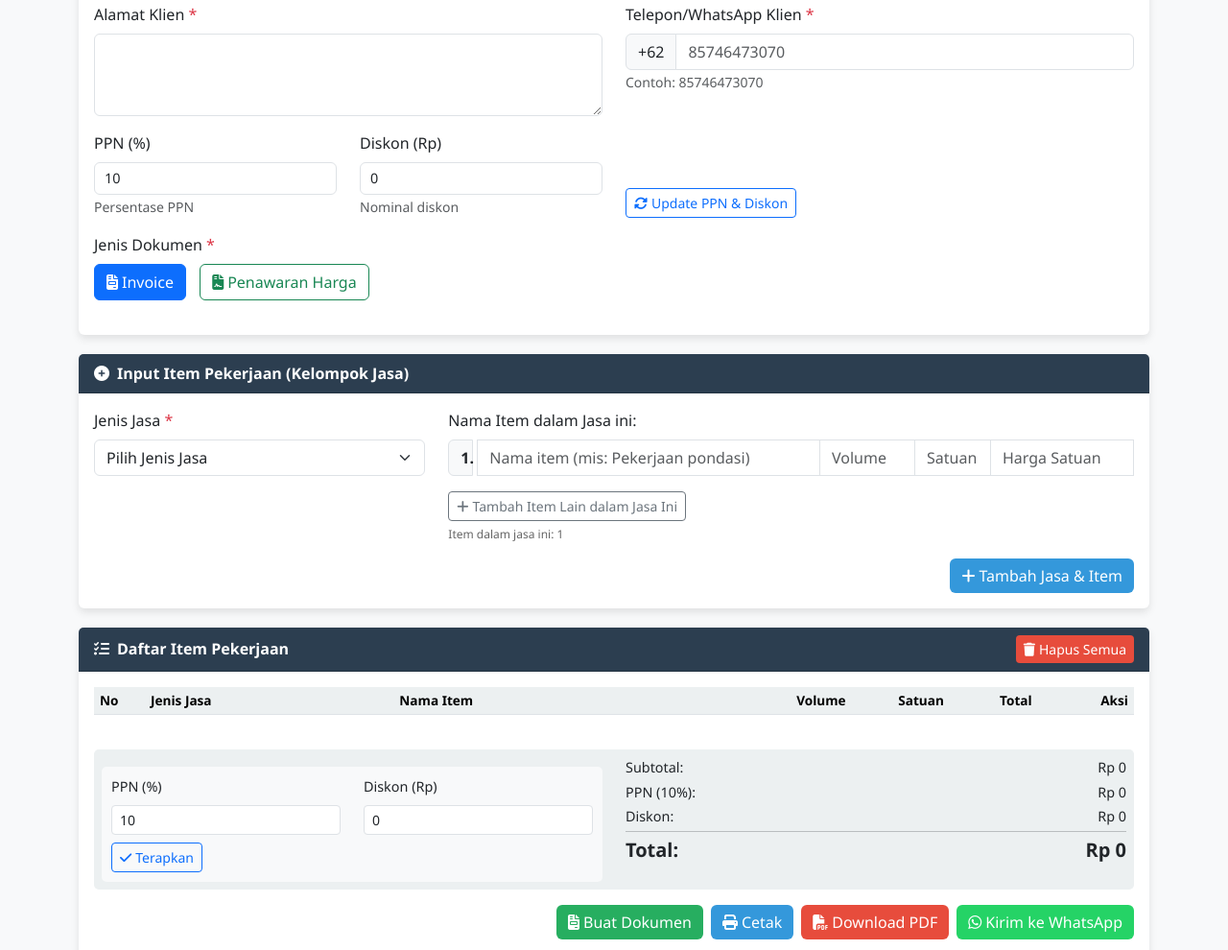
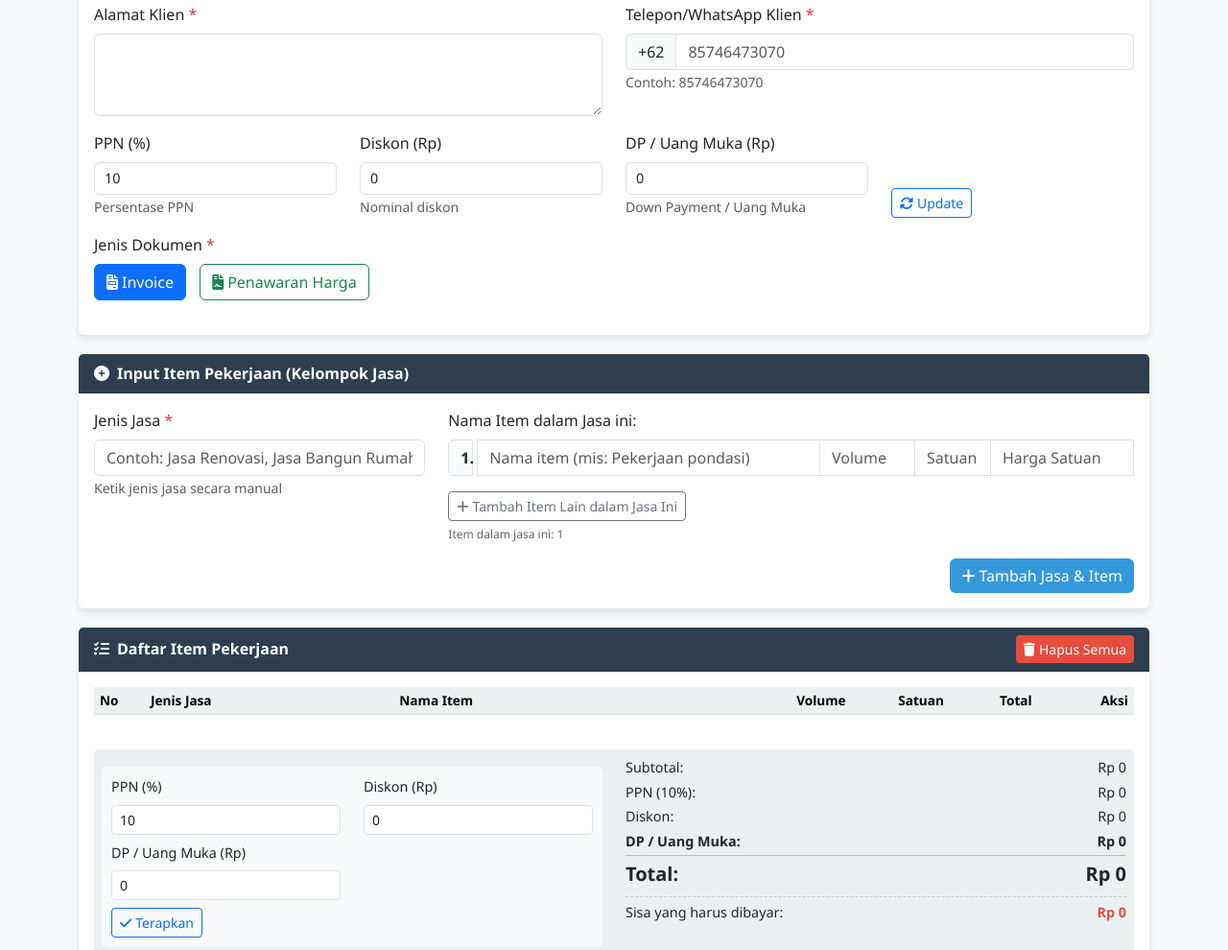
Before and after one commit to potosenam/invoicebangunankediri, a plain HTML site: page index.html in a window 1280 px wide. Shown: the part 890-1880 px from the top of the page at 96% size. Drawn offline with nearby package versions, Linux system fonts and the light colour scheme.

Commit message:
Update index1.html

```diff
--- a/index.html
+++ b/index.html
@@ -394,7 +394,7 @@
             margin-top: 5px;
         }
 
-        /* Form input untuk PPN dan diskon manual */
+        /* Form input untuk PPN, diskon, dan DP manual */
         .tax-discount-section {
             background-color: #f8f9fa;
             padding: 10px;
@@ -403,7 +403,7 @@
             font-size: 0.9rem;
         }
 
-        /* Input untuk PPN dan diskon */
+        /* Input untuk PPN, diskon, dan DP */
         .tax-discount-inputs .form-control {
             font-size: 0.9rem;
             padding: 5px 10px;
@@ -423,6 +423,11 @@
             text-align: right;
             margin-right: 5px;
             font-weight: bold;
+        }
+
+        /* Styling untuk jenis jasa input manual */
+        .service-type-manual {
+            margin-bottom: 10px;
         }
     </style>
 </head>
@@ -528,7 +533,7 @@
                         </div>
                     </div>
 
-                    <!-- Input untuk PPN dan Diskon Manual -->
+                    <!-- Input untuk PPN, Diskon, dan DP Manual -->
                     <div class="row tax-discount-inputs">
                         <div class="col-md-3 mb-3">
                             <label for="ppnPercentage" class="form-label">PPN (%)</label>
@@ -540,9 +545,14 @@
                             <input type="number" class="form-control" id="discountAmount" value="0" min="0">
                             <small class="form-text text-muted">Nominal diskon</small>
                         </div>
-                        <div class="col-md-6 mb-3 d-flex align-items-end">
+                        <div class="col-md-3 mb-3">
+                            <label for="dpAmount" class="form-label">DP / Uang Muka (Rp)</label>
+                            <input type="number" class="form-control" id="dpAmount" value="0" min="0">
+                            <small class="form-text text-muted">Down Payment / Uang Muka</small>
+                        </div>
+                        <div class="col-md-3 mb-3 d-flex align-items-end">
                             <button type="button" id="updateTaxDiscountBtn" class="btn btn-outline-primary btn-sm">
-                                <i class="fas fa-sync-alt me-1"></i>Update PPN & Diskon
+                                <i class="fas fa-sync-alt me-1"></i>Update
                             </button>
                         </div>
                     </div>
@@ -574,16 +584,8 @@
                     <div class="row">
                         <div class="col-md-4 mb-3">
                             <label for="serviceType" class="form-label">Jenis Jasa <span class="text-danger">*</span></label>
-                            <select class="form-select" id="serviceType" required>
-                                <option value="">Pilih Jenis Jasa</option>
-                                <option value="Jasa Renovasi">Jasa Renovasi</option>
-                                <option value="Jasa Bangun Rumah">Jasa Bangun Rumah</option>
-                                <option value="Jasa Arsitek">Jasa Arsitek</option>
-                                <option value="Jasa Buat Kolam">Jasa Buat Kolam</option>
-                                <option value="Jasa Pasang Genting">Jasa Pasang Genting</option>
-                                <option value="Jasa Pengecatan">Jasa Pengecatan</option>
-                                <option value="Lainnya">Lainnya</option>
-                            </select>
+                            <input type="text" class="form-control" id="serviceType" placeholder="Contoh: Jasa Renovasi, Jasa Bangun Rumah, dll." required>
+                            <small class="form-text text-muted">Ketik jenis jasa secara manual</small>
                         </div>
                         <div class="col-md-8 mb-3">
                             <label class="form-label">Nama Item dalam Jasa ini:</label>
@@ -643,7 +645,7 @@
                     </table>
                 </div>
 
-                <!-- Total Section dengan PPN dan Diskon Manual -->
+                <!-- Total Section dengan PPN, Diskon, dan DP Manual -->
                 <div class="total-section">
                     <div class="row">
                         <div class="col-md-6">
@@ -658,6 +660,12 @@
                                         <input type="number" class="form-control form-control-sm" id="currentDiscount" value="0" min="0">
                                     </div>
                                 </div>
+                                <div class="row mt-2">
+                                    <div class="col-md-6">
+                                        <label for="currentDP" class="form-label">DP / Uang Muka (Rp)</label>
+                                        <input type="number" class="form-control form-control-sm" id="currentDP" value="0" min="0">
+                                    </div>
+                                </div>
                                 <button type="button" id="applyTaxDiscountBtn" class="btn btn-outline-primary btn-sm mt-2">
                                     <i class="fas fa-check me-1"></i>Terapkan
                                 </button>
@@ -676,10 +684,18 @@
                                 <span>Diskon:</span>
                                 <span id="discount">Rp 0</span>
                             </div>
+                            <div class="d-flex justify-content-between mb-1 fw-bold">
+                                <span>DP / Uang Muka:</span>
+                                <span id="dpDisplay">Rp 0</span>
+                            </div>
                             <hr class="my-1">
                             <div class="d-flex justify-content-between fw-bold fs-5">
                                 <span>Total:</span>
                                 <span id="total">Rp 0</span>
+                            </div>
+                            <div class="d-flex justify-content-between mt-2" style="border-top: 1px dashed #ccc; padding-top: 5px;">
+                                <span>Sisa yang harus dibayar:</span>
+                                <span id="remainingDisplay" class="fw-bold" style="color: #e74c3c;">Rp 0</span>
                             </div>
                         </div>
                     </div>
@@ -786,16 +802,24 @@ Atas Nama: BANGUNAN KEDIRI</textarea>
                             <span>Diskon:</span>
                             <span id="documentDiscount">Rp 0</span>
                         </div>
+                        <div class="d-flex justify-content-between mb-0 fw-bold">
+                            <span>DP / Uang Muka:</span>
+                            <span id="documentDP">Rp 0</span>
+                        </div>
                         <hr class="my-1">
                         <div class="d-flex justify-content-between fw-bold" style="font-size: 1rem;">
                             <span>TOTAL PEMBAYARAN:</span>
                             <span id="documentTotal">Rp 0</span>
                         </div>
+                        <div class="d-flex justify-content-between mt-2" style="border-top: 1px dashed #ccc; padding-top: 5px;">
+                            <span>Sisa yang harus dibayar:</span>
+                            <span id="documentRemaining" class="fw-bold" style="color: #e74c3c;">Rp 0</span>
+                        </div>
                     </div>
                 </div>
             </div>
 
-            <!-- Area Tanda Tangan Berdampingan dengan Stempel di TTD Direktur -->
+            <!-- Area Tanda Tangan Berdampingan dengan Stempel di TTD Manajemen -->
             <div class="signature-area">
                 <div class="signature-container">
                     <!-- Tanda Tangan Klien -->
@@ -806,15 +830,15 @@ Atas Nama: BANGUNAN KEDIRI</textarea>
                         <p style="font-size: 0.8rem;">Klien</p>
                     </div>
 
-                    <!-- Tanda Tangan Direktur dengan Stempel di atasnya -->
+                    <!-- Tanda Tangan Manajemen dengan Stempel di atasnya -->
                     <div class="director-signature">
-                        <!-- Stempel ditempatkan di atas tanda tangan direktur, agak ke kiri -->
+                        <!-- Stempel ditempatkan di atas tanda tangan manajemen, agak ke kiri -->
                         <img src="img/stempel.png" alt="Stempel Perusahaan" class="stempel-over-signature">
 
                         <p class="mb-0">Hormat kami,</p>
                         <div class="signature-line"></div>
                         <p class="fw-bold mt-0">BANGUNAN KEDIRI</p>
-                        <p style="font-size: 0.8rem;">Direktur</p>
+                        <p style="font-size: 0.8rem;">Manajemen</p>
                     </div>
                 </div>
 
@@ -913,6 +937,7 @@ Atas Nama: BANGUNAN KEDIRI</textarea>
             let currentDocumentType = 'invoice'; // 'invoice' atau 'quotation'
             let ppnPercentage = 10; // Default PPN 10%
             let discountAmount = 0; // Default diskon 0
+            let dpAmount = 0; // Default DP 0
 
             // Format angka ke format Rupiah
             function formatRupiah(angka) {
@@ -966,7 +991,7 @@ Atas Nama: BANGUNAN KEDIRI</textarea>
                 return `BK/${projectNumber}/${docTypeCode}/${monthRoman}/${year}`;
             }
 
-            // Hitung total dengan PPN dan diskon
+            // Hitung total dengan PPN, diskon, dan DP
             function calculateTotal() {
                 let subtotal = 0;
                 items.forEach(item => {
@@ -976,31 +1001,38 @@ Atas Nama: BANGUNAN KEDIRI</textarea>
                 const tax = subtotal * (ppnPercentage / 100);
                 const discount = discountAmount;
                 const total = subtotal + tax - discount;
-
+                const remaining = total - dpAmount;
+
+                // Update display di tabel utama
                 document.getElementById('subtotal').textContent = formatRupiah(subtotal);
                 document.getElementById('tax').textContent = formatRupiah(tax);
                 document.getElementById('discount').textContent = formatRupiah(discount);
                 document.getElementById('total').textContent = formatRupiah(total);
                 document.getElementById('ppnPercentDisplay').textContent = ppnPercentage;
-
-                return { subtotal, tax, discount, total };
-            }
-
-            // Update PPN dan diskon
+                document.getElementById('dpDisplay').textContent = formatRupiah(dpAmount);
+                document.getElementById('remainingDisplay').textContent = formatRupiah(remaining);
+
+                return { subtotal, tax, discount, total, dpAmount, remaining };
+            }
+
+            // Update PPN, diskon, dan DP
             document.getElementById('applyTaxDiscountBtn').addEventListener('click', function() {
                 ppnPercentage = parseFloat(document.getElementById('currentPpn').value) || 0;
                 discountAmount = parseFloat(document.getElementById('currentDiscount').value) || 0;
+                dpAmount = parseFloat(document.getElementById('currentDP').value) || 0;
                 calculateTotal();
             });
 
-            // Update PPN dan diskon dari form proyek
+            // Update PPN, diskon, dan DP dari form proyek
             document.getElementById('updateTaxDiscountBtn').addEventListener('click', function() {
                 ppnPercentage = parseFloat(document.getElementById('ppnPercentage').value) || 0;
                 discountAmount = parseFloat(document.getElementById('discountAmount').value) || 0;
+                dpAmount = parseFloat(document.getElementById('dpAmount').value) || 0;
 
                 // Update nilai di total section
                 document.getElementById('currentPpn').value = ppnPercentage;
                 document.getElementById('currentDiscount').value = discountAmount;
+                document.getElementById('currentDP').value = dpAmount;
 
                 calculateTotal();
             });
@@ -1056,7 +1088,7 @@ Atas Nama: BANGUNAN KEDIRI</textarea>
 
                 const serviceType = document.getElementById('serviceType').value;
                 if (!serviceType) {
-                    alert('Silakan pilih jenis jasa terlebih dahulu!');
+                    alert('Silakan ketik jenis jasa terlebih dahulu!');
                     return;
                 }
 
@@ -1276,6 +1308,16 @@ Atas Nama: BANGUNAN KEDIRI</textarea>
                     return;
                 }
 
+                // Update nilai PPN, Diskon, dan DP dari form data proyek
+                ppnPercentage = parseFloat(document.getElementById('ppnPercentage').value) || 0;
+                discountAmount = parseFloat(document.getElementById('discountAmount').value) || 0;
+                dpAmount = parseFloat(document.getElementById('dpAmount').value) || 0;
+
+                // Update nilai di total section (jika ada)
+                document.getElementById('currentPpn').value = ppnPercentage;
+                document.getElementById('currentDiscount').value = discountAmount;
+                document.getElementById('currentDP').value = dpAmount;
+
                 // Cek apakah item terlalu banyak
                 checkItemLimit();
 
@@ -1363,6 +1405,8 @@ Atas Nama: BANGUNAN KEDIRI</textarea>
                 document.getElementById('documentTax').textContent = formatRupiah(totals.tax);
                 document.getElementById('documentDiscount').textContent = formatRupiah(totals.discount);
                 document.getElementById('documentTotal').textContent = formatRupiah(totals.total);
+                document.getElementById('documentDP').textContent = formatRupiah(totals.dpAmount);
+                document.getElementById('documentRemaining').textContent = formatRupiah(totals.remaining);
                 document.getElementById('documentPpnPercent').textContent = ppnPercentage;
 
                 // Tampilkan watermark saat generate dokumen
```
